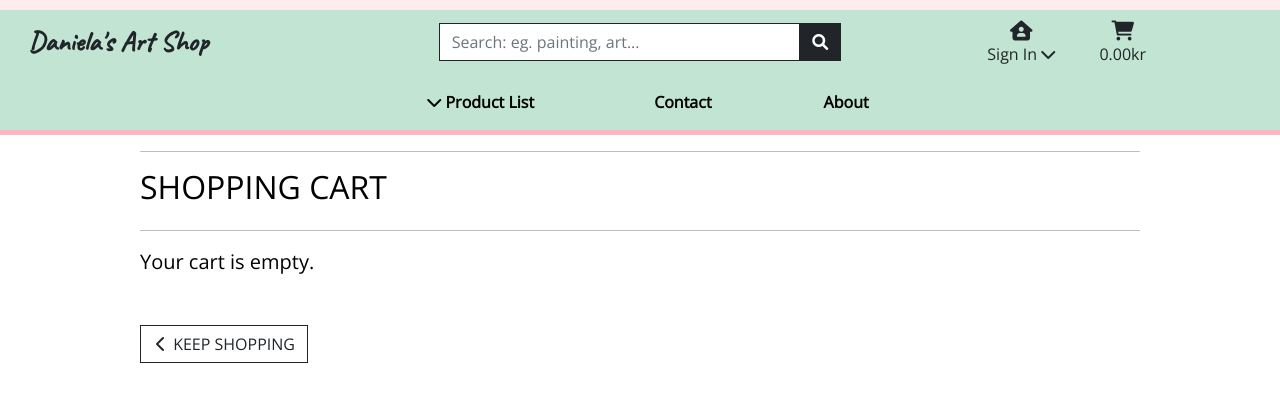
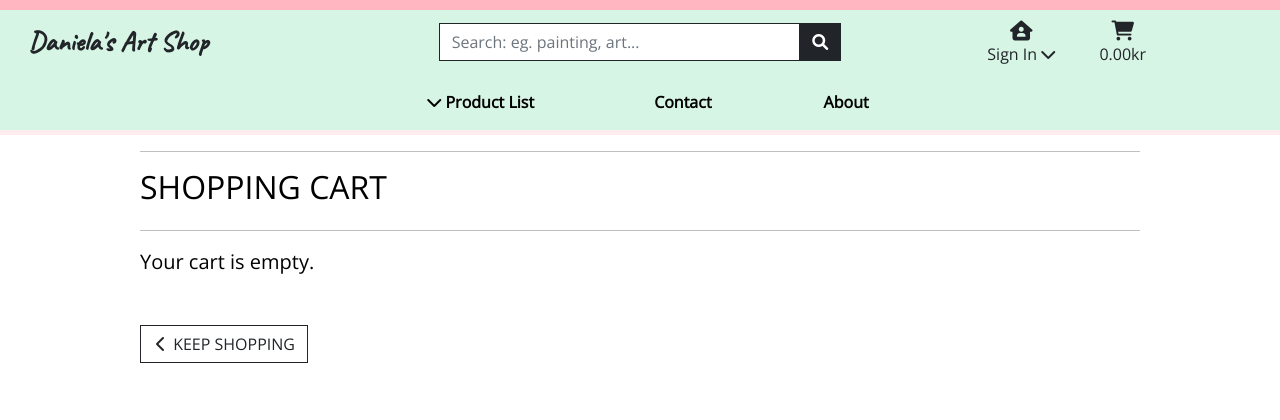
Before and after one commit to fdasabino/art-shop-p5, a Django app: page /cart/ in a window 1280 px wide. Shown: the top 420 px of the page. Run offline with Django 3.2, Linux system fonts and the light colour scheme; parts of the project's set-up code (start-up, migrations or seed data) failed here and were passed over; some libraries are stand-ins or nearby versions.

Commit message:
adjsted base css

```diff
--- a/static/css/base.css
+++ b/static/css/base.css
@@ -15,7 +15,7 @@ a,
 
 .hero-img {
   background: url(https://res.cloudinary.com/frank2021/image/upload/v1636935850/Danielas%20art%20shop/P1000851-2_cjfump.jpg) center top;
-  background-attachment: local;
+  background-attachment: fixed;
   background-size: cover;
   height: 100vh;
 }
@@ -89,15 +89,15 @@ a.category-badge>span.badge:hover {
 /* navigation */
 .bg-light,
 nav {
-  background-color: #C2E5D3 !important;
+  background-color: #d7f5e5 !important;
 }
 
 nav {
-  border-bottom: 5px solid lightpink;
+  border-bottom: 5px solid rgb(255, 236, 239);
 }
 
 header {
-  border-top: 10px solid rgb(255, 236, 239);
+  border-top: 10px solid lightpink;
 }
 
 .bg-pink {
@@ -177,7 +177,7 @@ label {
 }
 
 .toast-capper {
-  height: 1px;
+  height: 10px;
 }
 
 .toast-btn {
@@ -296,7 +296,7 @@ label {
   }
 
   .navbar-toggler {
-    padding: .6rem .6rem;
+    padding: .375rem .375rem;
     font-size: 1rem;
   }
 
--- a/templates/home/index.html
+++ b/templates/home/index.html
@@ -11,7 +11,7 @@
         <h4 class="display-6 logo-font text-dark">by Daniela Kronvall</h4>
         <div class="my-5">
           <h3>
-            <a href="{% url 'products' %}" class="btn btn-dark rounded-0 text-uppercase p-3">Shop Now</a>
+            <a href="{% url 'products' %}" class="btn btn-dark rounded-0 text-uppercase p-2">Shop Now</a>
           </h3>
         </div>
       </div>
```
